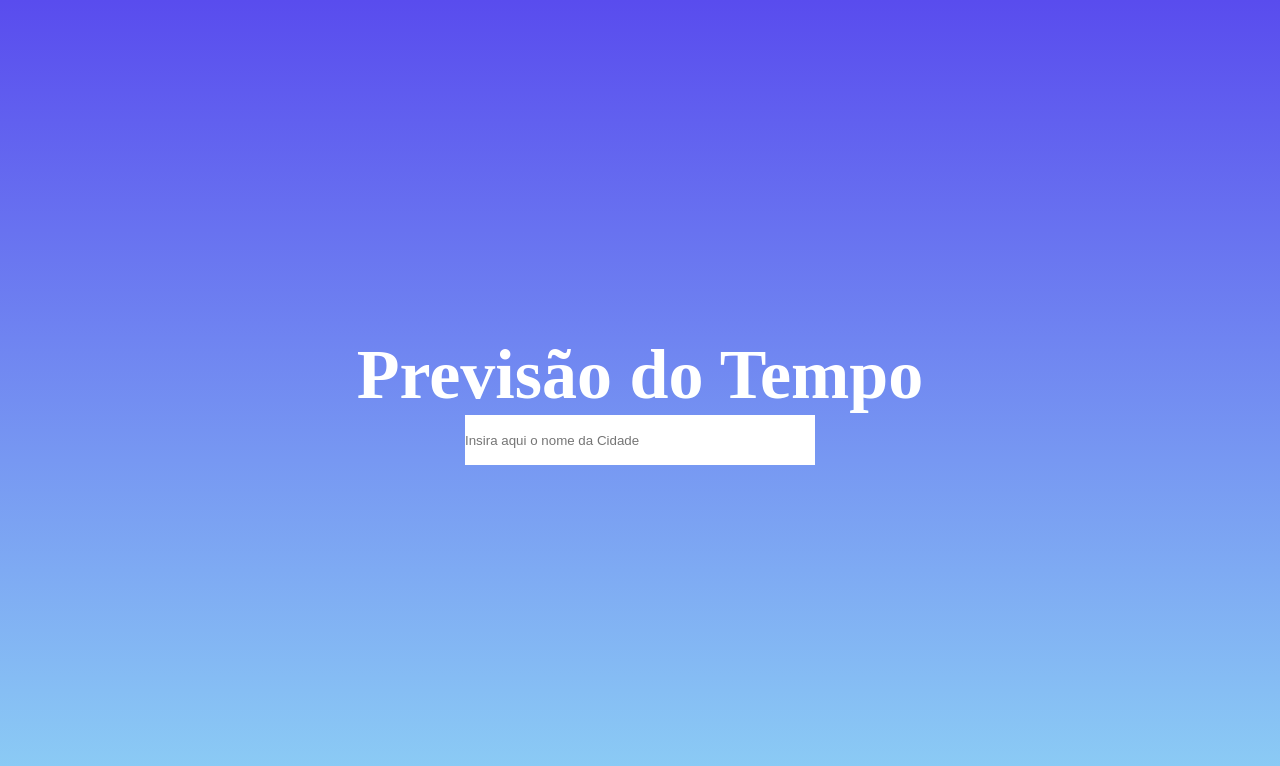
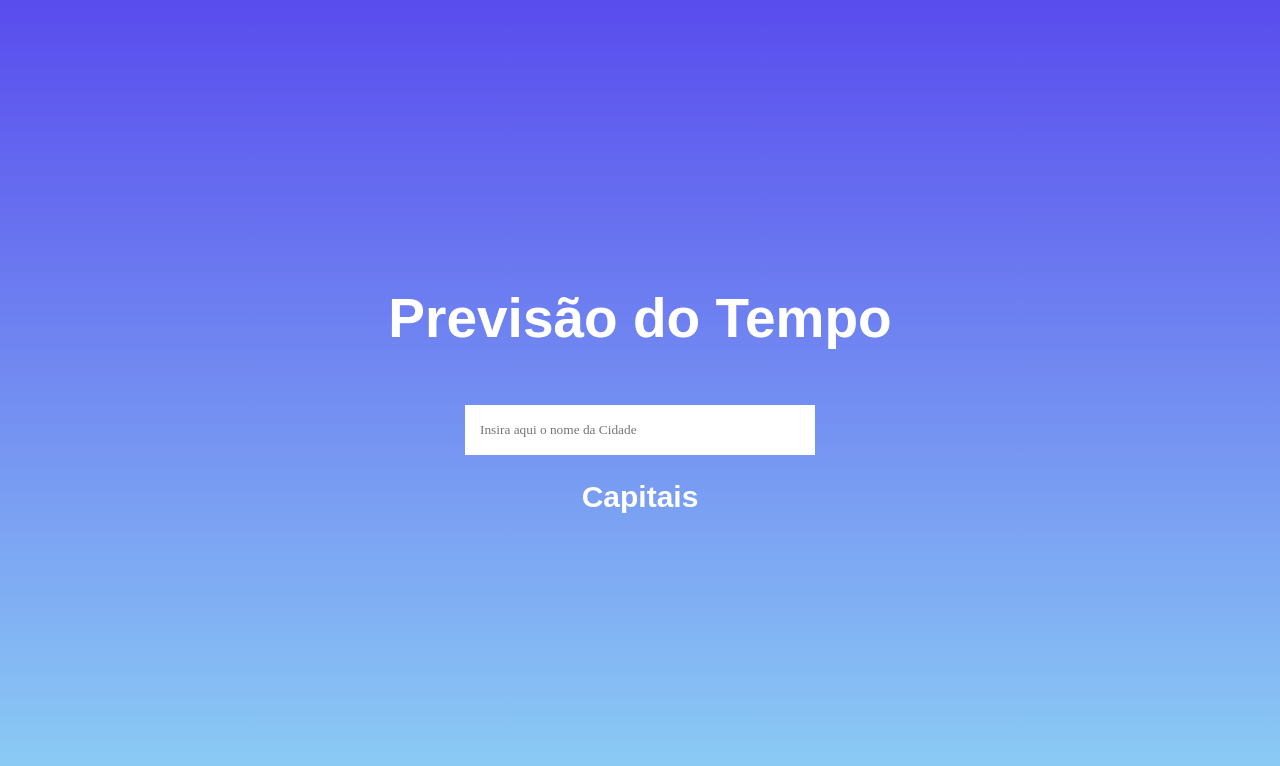
Before and after one commit to RenanCruz7/weather-prediction, an Angular app: page /home in a window 1280 px wide. Shown: the top 766 px of the page. Built offline with nearby package versions, Linux system fonts and the light colour scheme.

Commit message:
Refatoração

```diff
--- a/src/app/components/home/home.component.css
+++ b/src/app/components/home/home.component.css
@@ -8,18 +8,17 @@
     background: linear-gradient(180deg, rgba(89, 76, 238, 1) 0%, #8dd0f5 100%);
 }
 
-.box {
-    width: 800px;
-    height: 800px;
+.texto-principal {
+    font-size: 55px; /* ou o tamanho desejado */
     background: linear-gradient(180deg, rgba(89, 76, 238, 1) 0%, #8dd0f5 100%);
-    display: flex;
-    flex-direction: column;
-    align-items: center;
-    justify-content: center;
+    background-clip: text;
+    color: white;
+    text-align: center;
+    margin-bottom: 30px;
 }
 
-.texto-principal {
-    font-size: 70px; /* ou o tamanho desejado */
+.texto-secundario{
+    font-size: 30px; /* ou o tamanho desejado */
     background: linear-gradient(180deg, rgba(89, 76, 238, 1) 0%, #8dd0f5 100%);
     background-clip: text;
     color: white;
@@ -31,4 +30,7 @@
     height: 50px;
     border: white;
     background: white;
+    font-family: 'Fira Code';
+    padding-left: 15px;
+    margin: 25px;
 }
--- a/src/app/components/home/home.component.html
+++ b/src/app/components/home/home.component.html
@@ -1,6 +1,5 @@
 <div class="container">
-    <div class="box">
-      <h1 class="texto-principal">Previsão do Tempo</h1>
+      <h1 class="texto-principal ff-fira">Previsão do Tempo</h1>
       <input class="campo" placeholder="Insira aqui o nome da Cidade" type="text">
-    </div>
+      <h2 class="texto-secundario ff-fira">Capitais</h2>
 </div>
--- a/src/styles.css
+++ b/src/styles.css
@@ -1,7 +1,7 @@
 * {
     margin: 0;
     padding: 0;
-    background: linear-gradient(180deg, rgba(89, 76, 238, 1) 0%, #8dd0f5 100%);
+    box-sizing: border-box;
 }
 
 .ff-fira {font-family: 'Fira Code', sans-serif; color: white;}
```
